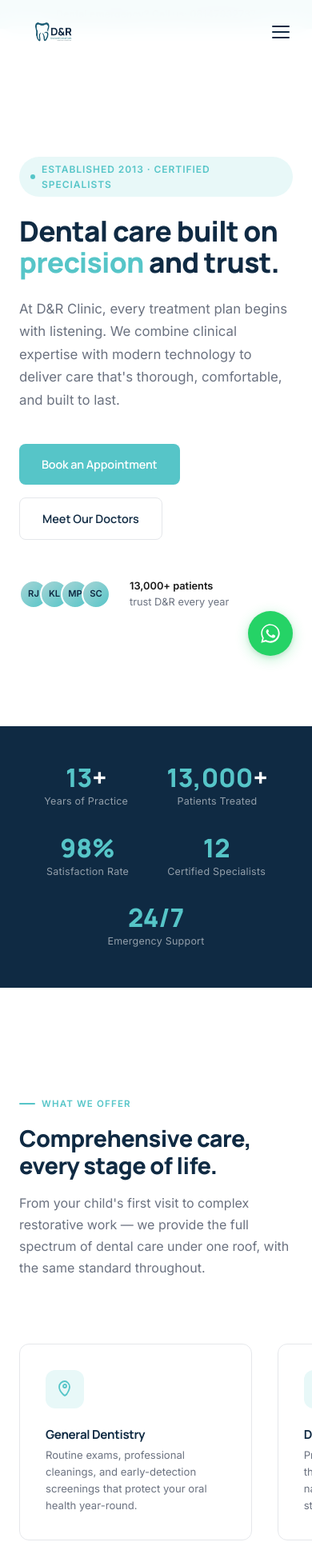
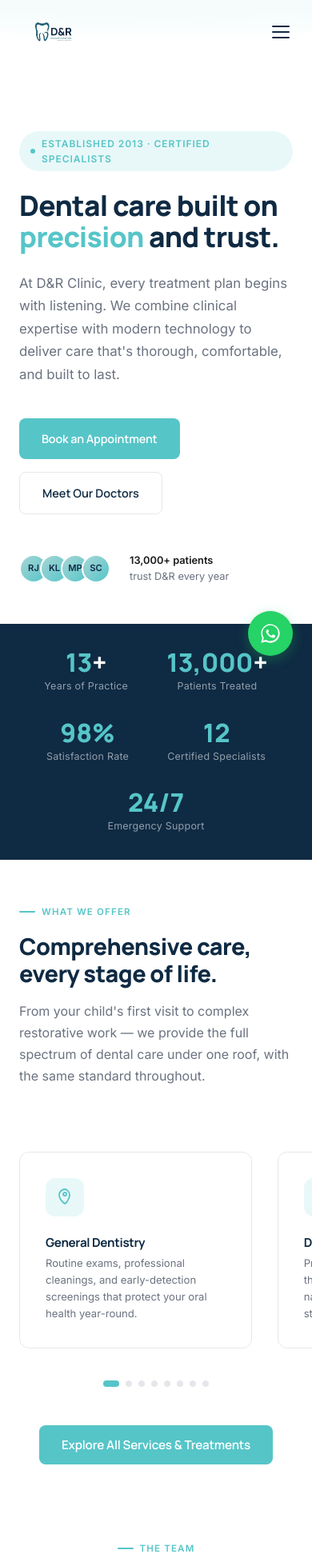
Before and after one commit to biswajitKalita/DandR-Clinic, a website built with Vite: page index.html in a window 390 px wide. Shown: the top 1958 px of the page at 80% size. Built offline with nearby package versions, Linux system fonts and the light colour scheme.

Commit message:
style: reduce section padding and trust-strip margin for tighter layouts on mobile and desktop

```diff
--- a/src/style.css
+++ b/src/style.css
@@ -182,7 +182,7 @@ nav.scrolled { border-color: var(--border); box-shadow: var(--shadow-sm); }
 .hero-stat-card-label { font-size: 0.72rem; color: rgba(255,255,255,0.6); margin-top: 2px; }
 
 /* ── TRUST STRIP ── */
-.trust-strip { background: var(--navy); padding: var(--space-6) 0; margin-top: var(--space-8); }
+.trust-strip { background: var(--navy); padding: var(--space-4) 0; margin-top: 0; }
 .trust-strip-inner { display: flex; align-items: center; justify-content: space-between; text-align: center; }
 .trust-item {}
 .trust-num { font-family: 'Manrope', sans-serif; font-size: 2rem; font-weight: 800; color: var(--white); line-height: 1; }
@@ -191,8 +191,8 @@ nav.scrolled { border-color: var(--border); box-shadow: var(--shadow-sm); }
 .trust-divider { width: 1px; background: rgba(255,255,255,0.1); align-self: stretch; }
 
 /* ── SECTION COMMON ── */
-.section { padding: var(--space-16) 0; }
-.section-sm { padding: var(--space-10) 0; }
+.section { padding: var(--space-10) 0; }
+.section-sm { padding: var(--space-6) 0; }
 .section-bg { background: var(--gray-bg); }
 .section-navy { background: var(--navy); }
 .section-eyebrow {
@@ -513,11 +513,13 @@ footer { background: var(--navy); padding: var(--space-10) 0 var(--space-4); }
 }
 
 @media (max-width: 768px) {
+  .section { padding: var(--space-6) 0 !important; }
+  .section-sm { padding: var(--space-4) 0 !important; }
   .hero-inner { grid-template-columns: 1fr; gap: var(--space-6); }
   .hero-visual { display: none; }
   .hero h1 { font-size: 2.2rem; }
   .hero-bg-accent { display: none; }
-  .hero { min-height: auto; padding: calc(80px + var(--space-10)) 0 var(--space-10); }
+  .hero { min-height: auto; padding: calc(80px + var(--space-6)) 0 var(--space-6); }
   .about-inner { grid-template-columns: 1fr; }
   .about-img { height: 280px; }
   .why-inner { grid-template-columns: 1fr; }
```
